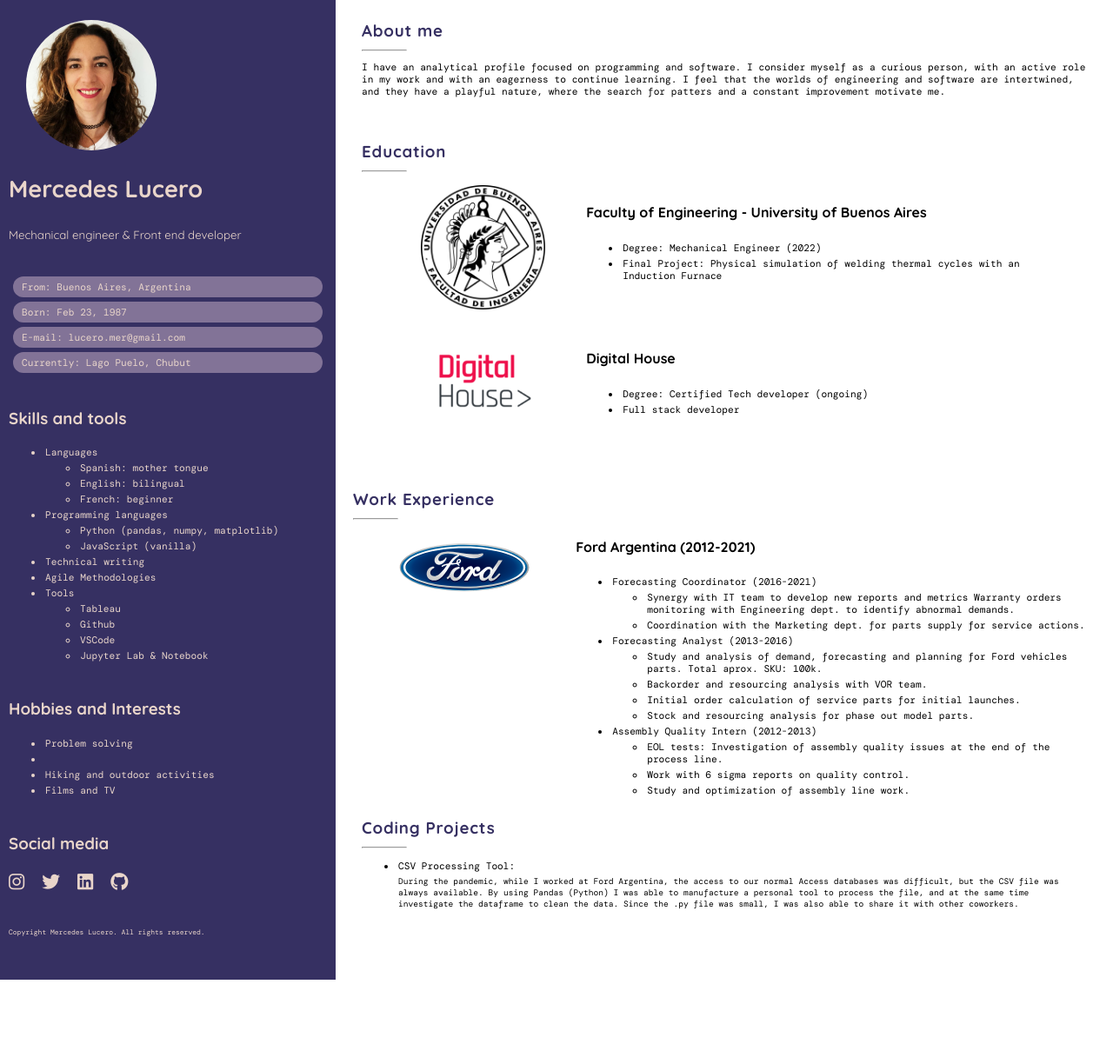
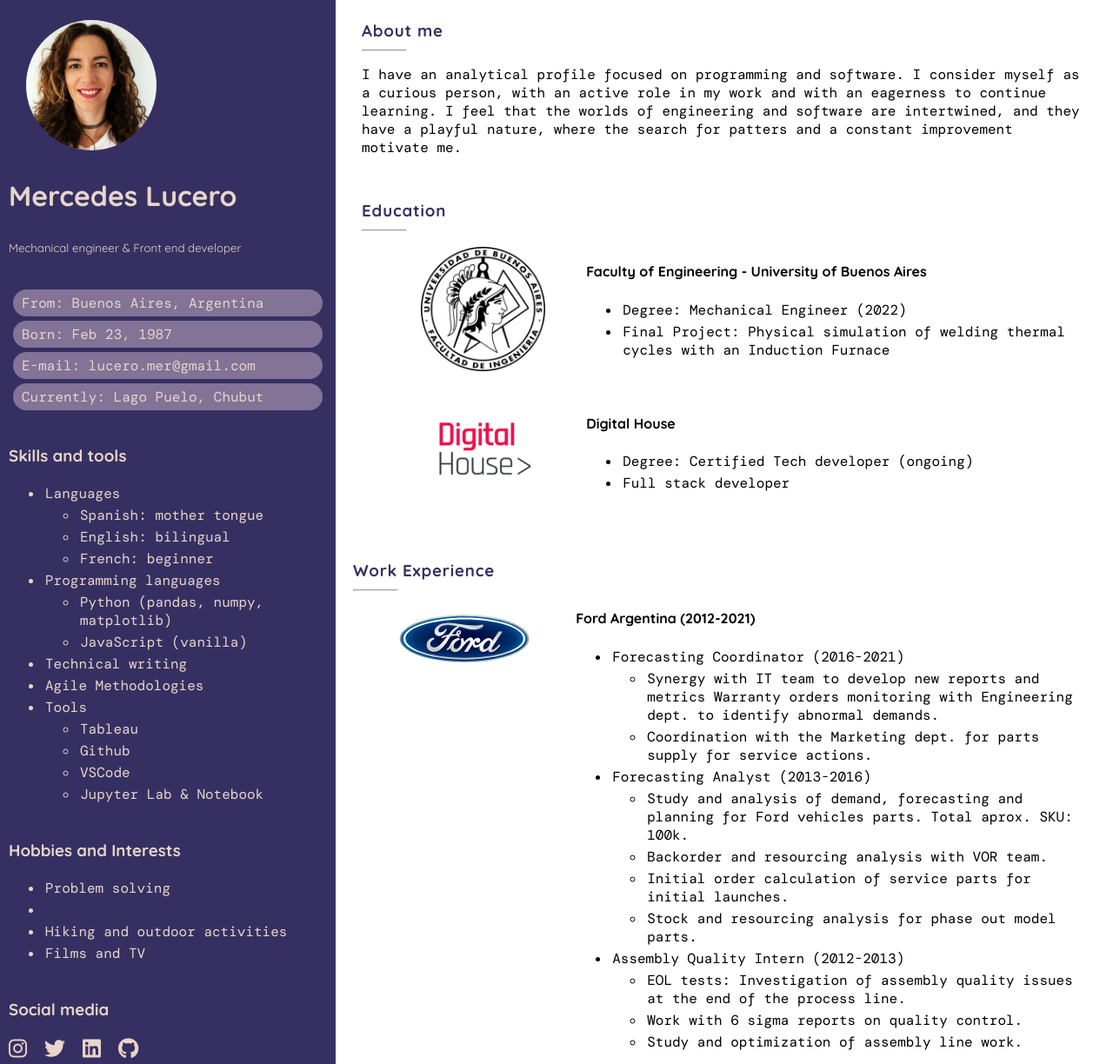
Before and after one commit to luceromer/luceromer.github.io, a plain HTML site: page index.html in a window 1280 px wide. Shown: the part 7-1231 px from the top of the page at 87% size. Before the commit the page ends 1134 px from the top, so only its background shows below. Drawn offline with nearby package versions, Linux system fonts and the light colour scheme.

Commit message:
se arreglan font sizes

```diff
--- a/css/styles.css
+++ b/css/styles.css
@@ -19,11 +19,10 @@ body {
 }
 
 h1 {
-  font-size: 1.7rem;
+  font-size: 2rem;
 }
 
 p {
-  font-size: 0.7rem;
   font-family: "DM Mono", monospace;
 }
 
@@ -52,7 +51,6 @@ a:hover {
 
 .text {
   font-family: "DM Mono", monospace;
-  font-size: 0.7rem;
 }
 
 hr {
@@ -98,13 +96,12 @@ h5 {
 }
 
 .contact-line p {
-  font-size: 0.7rem;
   padding: 0 5px;
   margin: 0;
 }
 
 .social-media-div {
-  font-size: 1.3rem;
+  font-size: 1.5rem;
   gap: 20px;
 }
 
@@ -160,7 +157,7 @@ h5 {
 
 .code {
   margin: 2px;
-  font-size: 0.6rem;
+  font-size: 0.8rem;
 }
 
 .personal-info-div > article {
@@ -168,5 +165,5 @@ h5 {
 }
 
 .copyright > p {
-  font-size: 0.5rem;
+  font-size: 0.7rem;
 }
```
